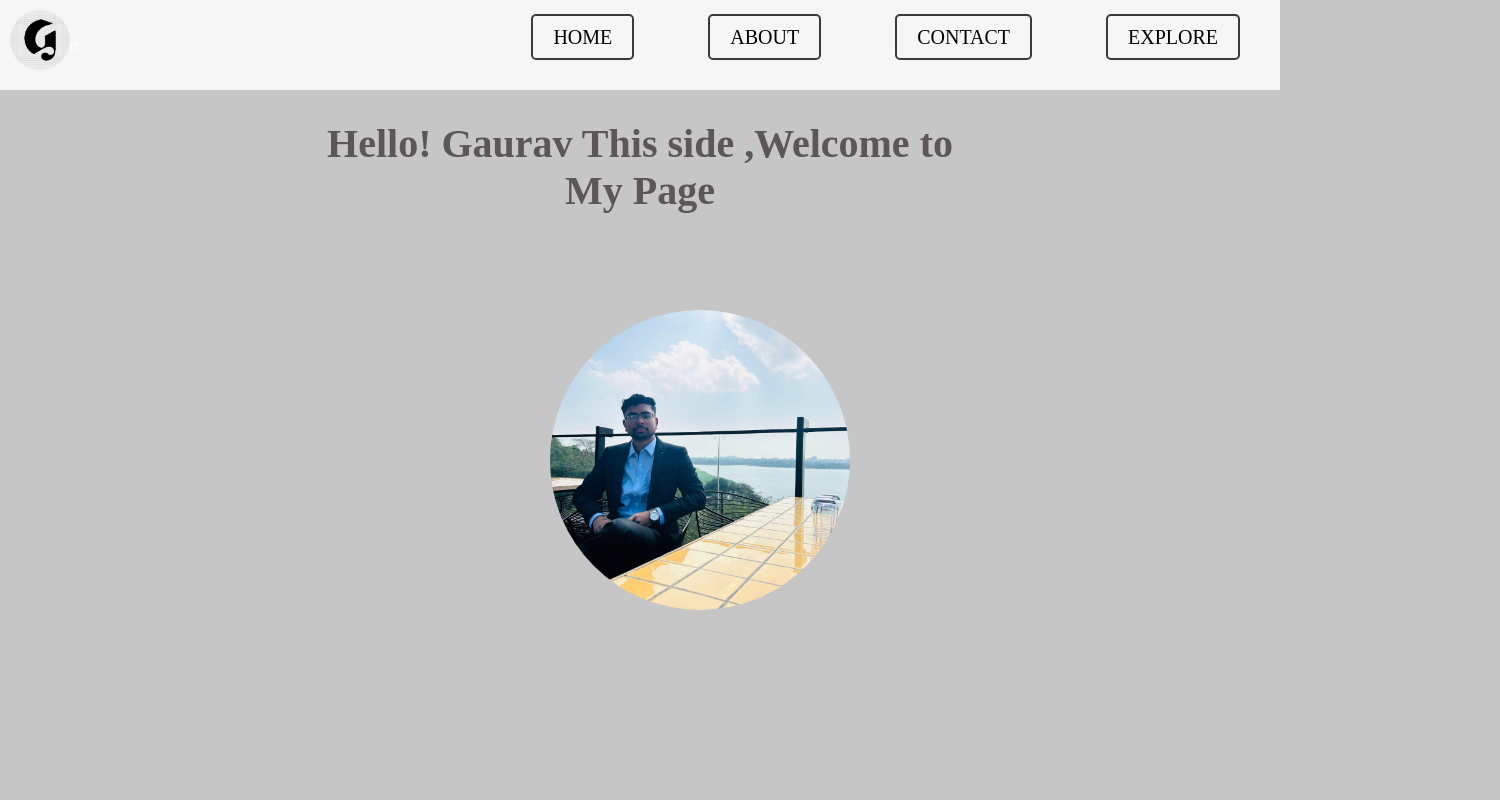
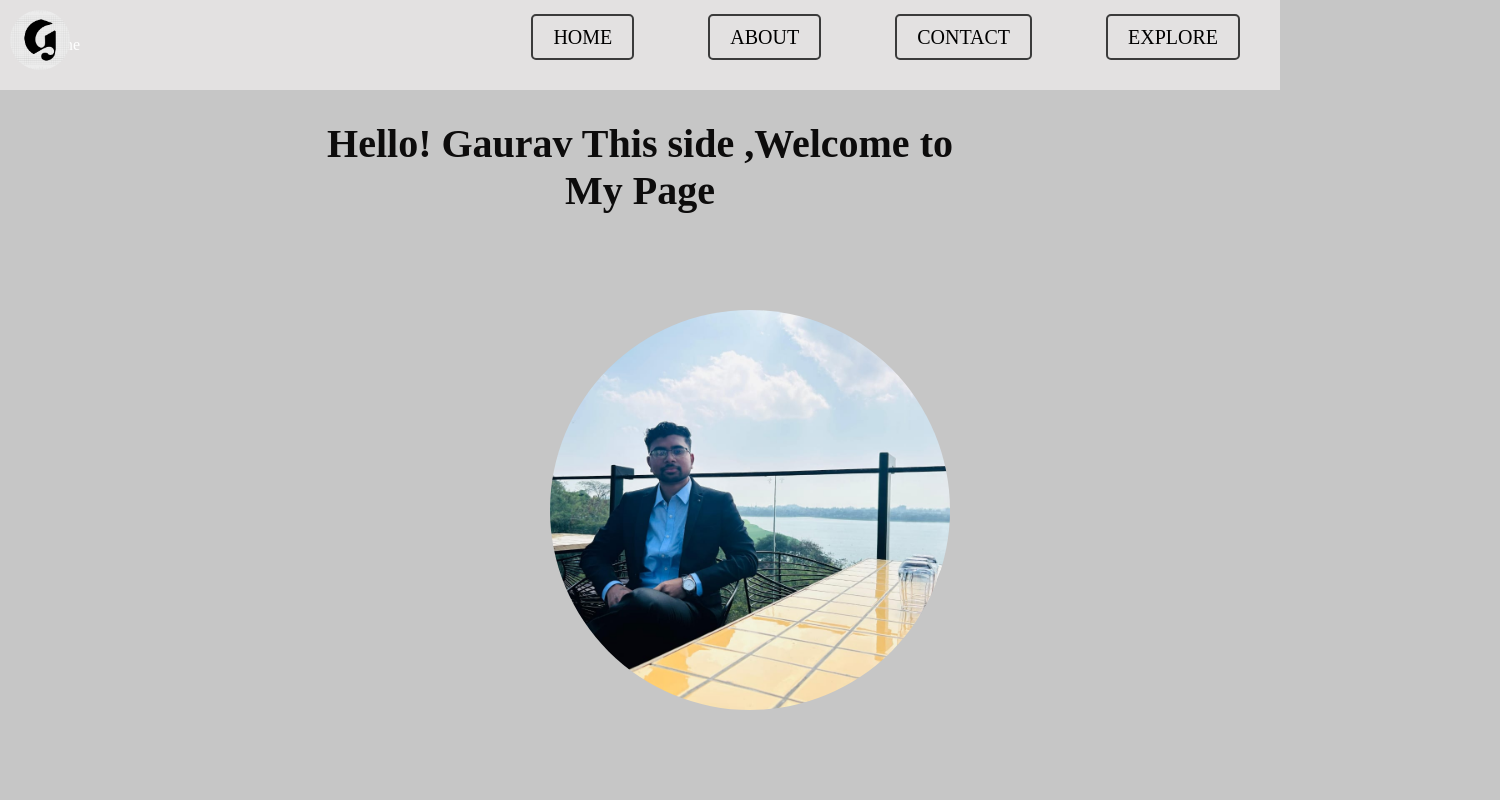
Before and after one commit to xswift-coder770/mywebpage, a plain HTML site: page index.html in a window 1280 px wide. In both pictures the pointer is over the picture 700 px from the left and 460 px from the top of the page. Shown: the top 800 px of the page, 1500 px wide, since content can reach past the window. Drawn offline with Linux system fonts and the light colour scheme.

Commit message:
Update css3.css
hover effect ad kiye update kiye basically

```diff
--- a/css3.css
+++ b/css3.css
@@ -13,9 +13,7 @@ html, body {
 
 
 
-.hero{
 
-}
 
 
 
@@ -23,7 +21,7 @@ html, body {
 
 
 .main h1{
-    color:#5c5656;
+    color:#0d0c0c;
     align-items:center;
 
 
@@ -49,6 +47,21 @@ html, body {
 
 }
 
+
+.logo img:hover{
+  width: 400px; /* Set the width of your image */
+  height: 400px; /* Set the height of your image */
+  border-radius: 200px; /* Set the border radius for rounded corners */
+  object-fit: cover;
+  margin:200px 550px;
+  transition:2.4s
+
+
+
+}
+
+
+
 .footer {
     background-color: #333; /* Adjust the background color as needed */
     color: #fff; /* Adjust the text color as needed */
@@ -64,7 +77,7 @@ html, body {
 
 
   .header{
-    background-color: #f6f6f6; /* Adjust the background color as needed */
+    background-color: #e3e1e1; /* Adjust the background color as needed */
     color: #fff; /* Adjust the text color as needed */
     padding: 20px;
     margin-bottom:20px; /* Push the footer to the bottom */
@@ -124,7 +137,9 @@ nav img {
     margin-right: 10px;
 }
 
-nav ul li a.button {
+nav ul li a.button{
+
+
     text-decoration: none;
     margin:70px 20px;
     color: #141313;
@@ -136,3 +151,13 @@ nav ul li a.button {
     text-decoration: none;
     color: #000000;
 }
+
+nav ul li a.button:hover{
+  padding: 13px 25px;
+  color:#ffffff;
+  border:5px solid #717171;
+  background-color:#323030;
+
+
+
+}
```
